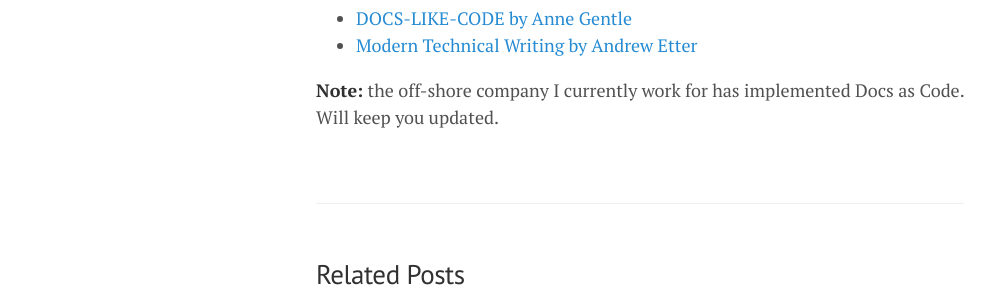
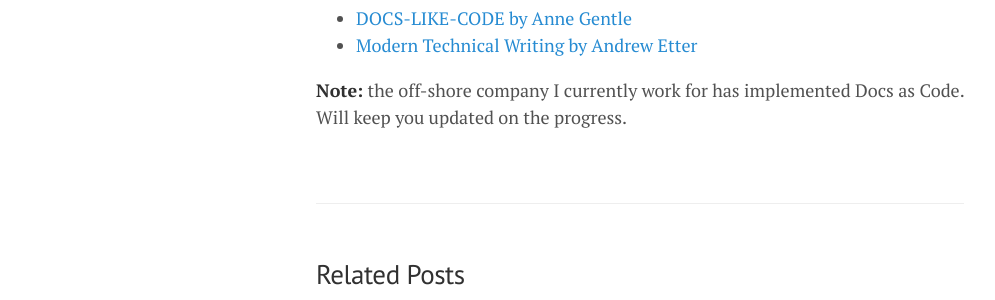
Before and after one commit to lgeurts/lgeurts.github.io, a Jekyll site: the page built from _posts/2020-08-21-docs-as-code.md, in a window 1280 px wide. Shown: the part 1680-1980 px from the top of the page, without its empty margins (0-995 px from the left). Built offline with Jekyll 4.4.1, drawn with Linux system fonts in a browser that asks for light colours; nearby versions of some CDN libraries.

Commit message:
Update 2020-08-21-docs-as-code.md

```diff
--- a/_posts/2020-08-21-docs-as-code.md
+++ b/_posts/2020-08-21-docs-as-code.md
@@ -56,4 +56,4 @@
 * [DOCS-LIKE-CODE by Anne Gentle](https://www.amazon.de/dp/B0784ZJWSR)
 * [Modern Technical Writing by Andrew Etter](https://www.amazon.com/Modern-Technical-Writing-Introduction-Documentation-ebook/dp/B01A2QL9SS)
 
-**Note:** the off-shore company I currently work for has implemented Docs as Code. Will keep you updated.
+**Note:** the off-shore company I currently work for has implemented Docs as Code. Will keep you updated on the progress.
```
